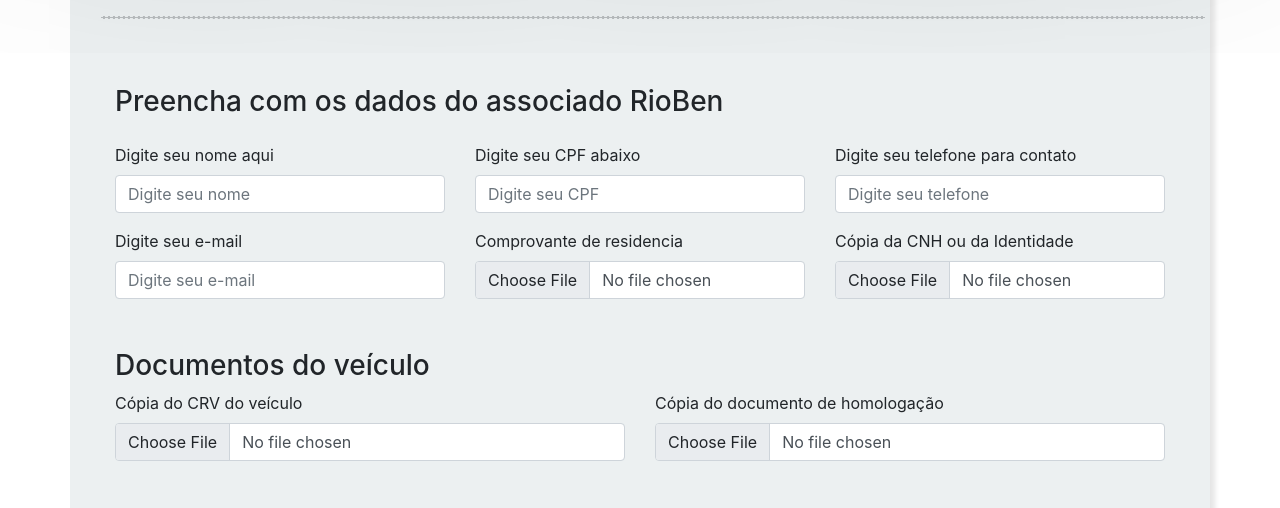
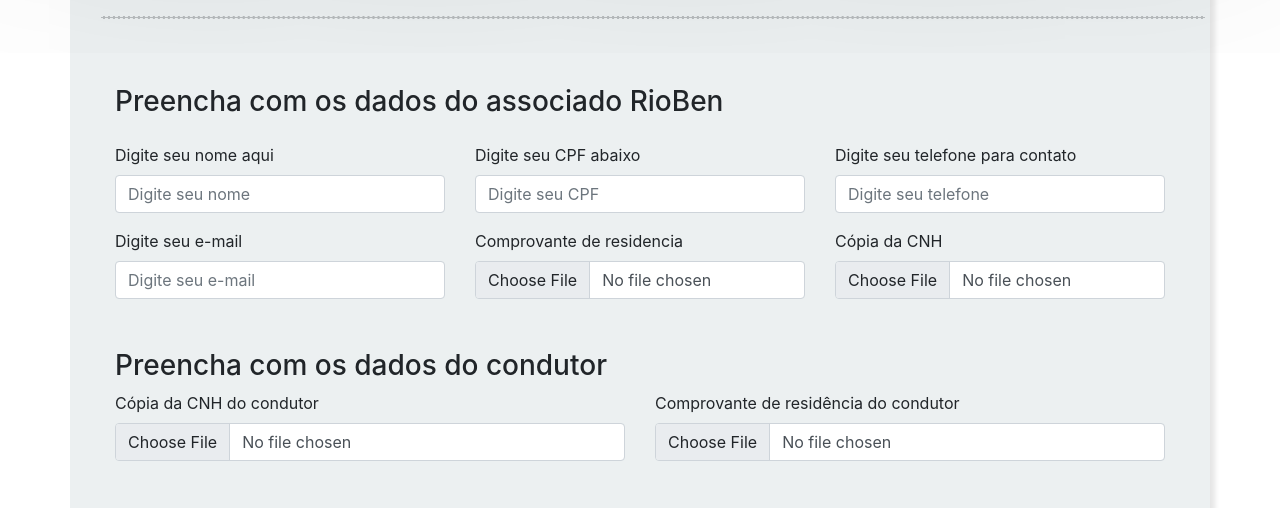
Before and after one commit to TiegoSilva/sis-entrada-de-eventos, a website: page public/entrada-colisao.html in a window 1280 px wide. Shown: the part 270-778 px from the top of the page. Drawn offline with nearby package versions, Linux system fonts and the light colour scheme.

Commit message:
atualizações parciais

```diff
--- a/public/entrada-colisao.html
+++ b/public/entrada-colisao.html
@@ -155,12 +155,27 @@
                     <input type="file" name="comprovante_residencia_colisao" class="form-control"  id="comprovante_residencia" required/>
                   </div>
                   <div class="col-md-4">
-                    <label for="id_cnh" class="form-label">Cópia da CNH ou da Identidade</label>
+                    <label for="id_cnh" class="form-label">Cópia da CNH</label>
                     <input type="file" name="id_cnh_colisao" class="form-control" id="id_cnh" required/>
                   </div>
                 </div>
 
-
+                <!-- DADOS DO CONDUTOR -->
+                <div class="row subtitulo">
+                  <div class="col-md-12">
+                    <h3>Preencha com os dados do condutor</h3>
+                  </div>
+                </div>
+                <div class="row">
+                  <div class="col-md-6">
+                    <label for="cnh_condutor" class="form-label">Cópia da CNH do condutor</label>
+                    <input type="file" name="cnh_condutor_colisao" class="form-control" id="cnh_condutor_colisao"required />
+                  </div>
+                  <div class="col-md-6">
+                    <label for="comprovante_residencia_condutor" class="form-label">Comprovante de residência do condutor</label>
+                    <input type="file" name="comprovante_residencia_condutor_colisao" class="form-control" id="comprovante_residencia_condutor_colisao" required />
+                  </div>
+                </div>
 
                 <!-- DADOS DO VEÍCULO -->
                 <div class="row subtitulo">
```
Also changed, not shown: index.js (+11 -3 lines), uploads/cnh_condutor_colisao_doc_1655739642684.jpg (added), uploads/comprovante_residencia_colisao_doc_1655739642684.jpg (added), uploads/comprovante_residencia_condutor_colisao_doc_1655739642684.jpg (added), uploads/crlv_carro_colisao_doc_1655739642684.jpg (added), uploads/homologacao_kitgas_colisao_doc_1655739642684.jpg (added), uploads/id_cnh_colisao_doc_1655739642684.jpg (added), uploads/registro_ocorrencia_colisao_doc_1655739642684.jpg (added).
